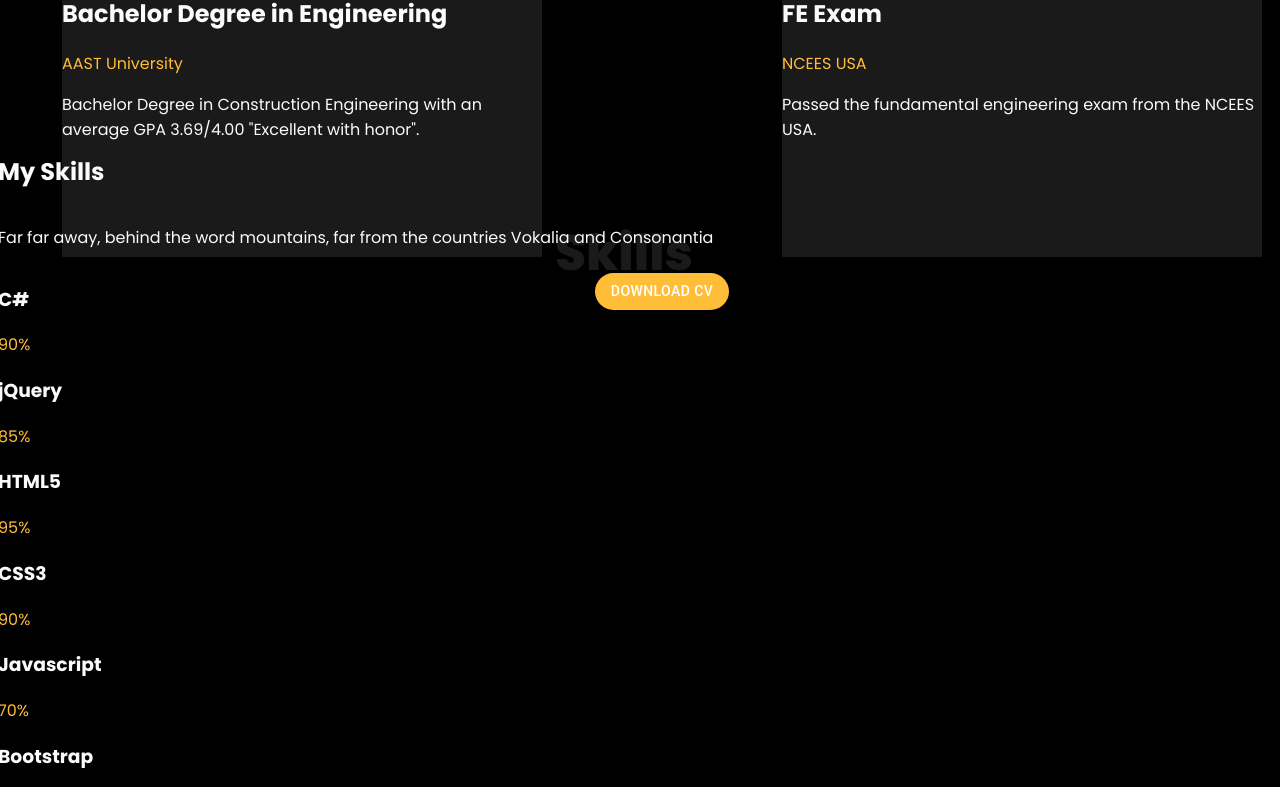
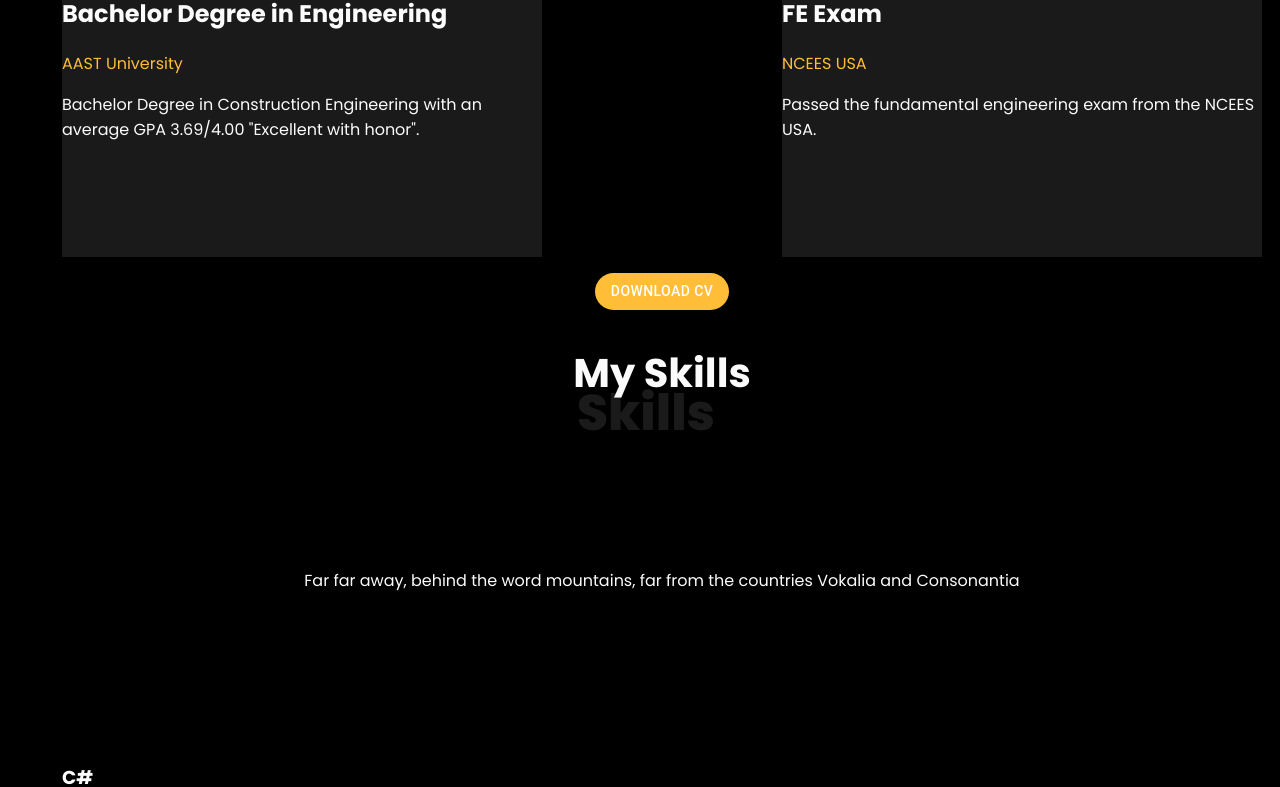
Before and after one commit to KIsaac85/kisaac85.github.io, a React (Vite) app: page / in a window 1280 px wide. Shown: the part 1786-2573 px from the top of the page. Built offline with nearby package versions, Linux system fonts and the light colour scheme.

Commit message:
add style to skills

```diff
--- a/index.html
+++ b/index.html
@@ -18,6 +18,7 @@
     <link rel="stylesheet" href="./src/css/Style Home.css">
     <link rel="stylesheet" href="./src/css/Style About Section.css">
     <link rel="stylesheet" href="./src/css/Style Resume.css">
+    <link rel="stylesheet" href="./src/css/Style Skills.css">
   </head>
   <body data-spy="scroll" data-target=".site-navbar-target" data-offset="300">
     <div id="root"></div>
--- a/src/Skills.jsx
+++ b/src/Skills.jsx
@@ -11,10 +11,10 @@ function Skills() {
 			</div>
 			<div>
 
-            <h2 className="main-title">My Skills</h2>
+            <h2 className="resume-middle main-title main-font-title">My Skills</h2>
 			</div>
 			<div>
-            <p>Far far away, behind the word mountains, far from the countries Vokalia and Consonantia</p>
+            <p className="resume-middle">Far far away, behind the word mountains, far from the countries Vokalia and Consonantia</p>
           </div>
 
 				<div className="">
--- a/src/css/Style Resume.css
+++ b/src/css/Style Resume.css
@@ -26,6 +26,8 @@
    height: 20rem;
     background-color: var(--greyContainer);
 }
+
+
 .resume-date{
     font-size: 26px;
     font-weight: 800;
```
